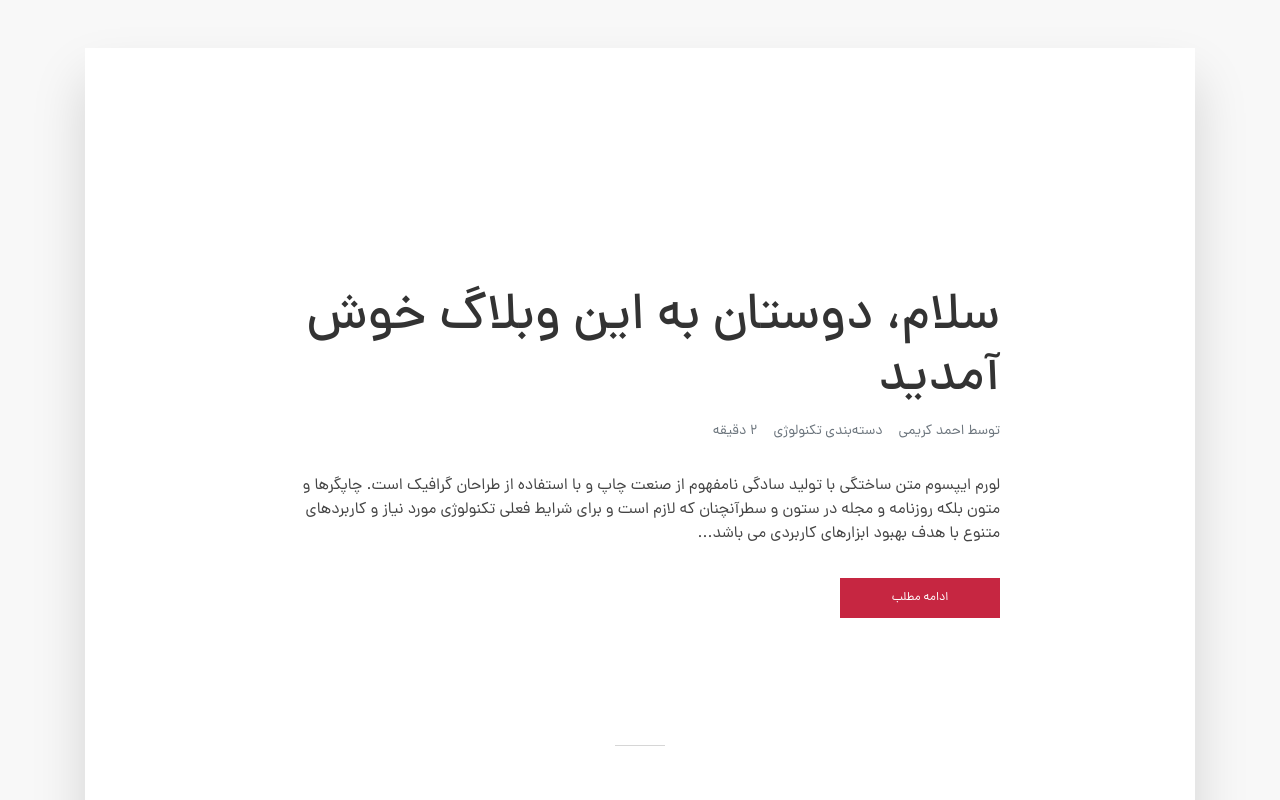
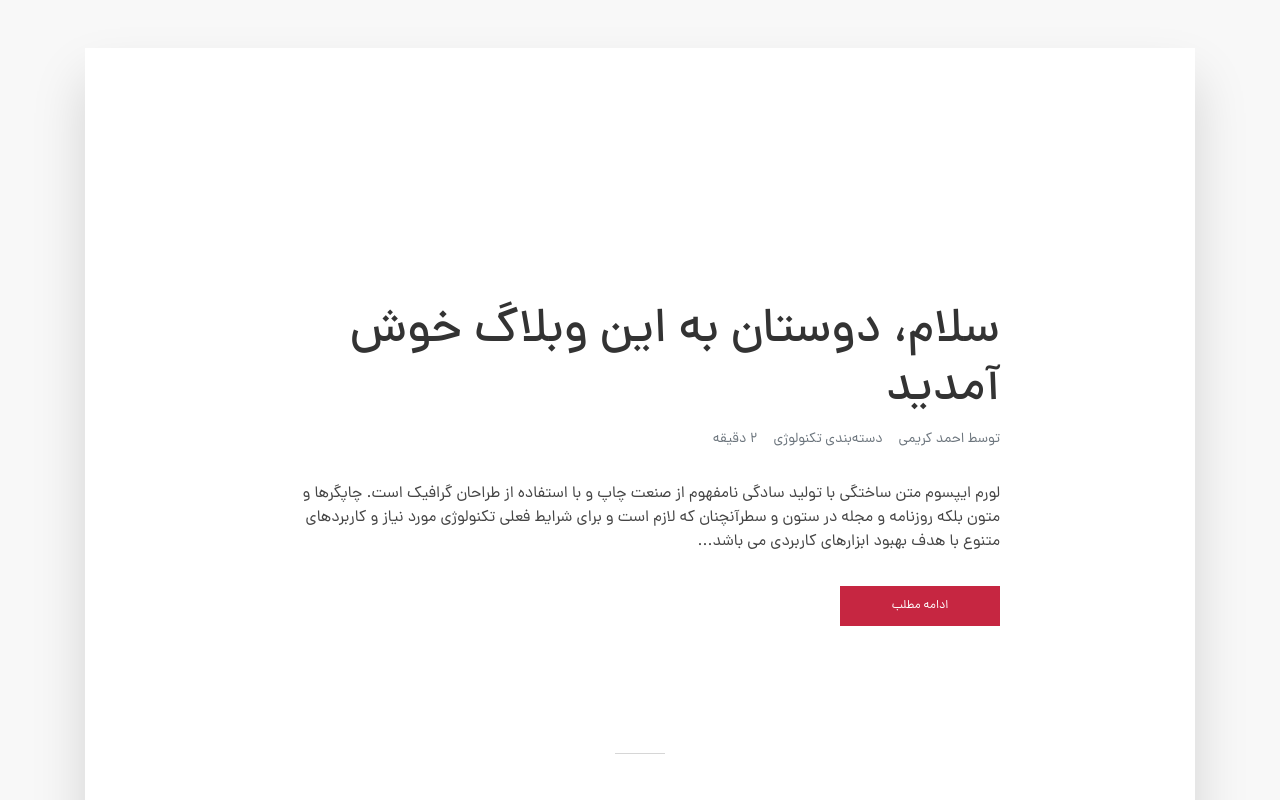
Before and after one commit to meyQuery/typo, a website: page index.html in a window 1280 px wide. Shown: the top 800 px of the page. Drawn offline with Linux system fonts and the light colour scheme.

Commit message:
Fix responsive

```diff
--- a/src/scss/_post.scss
+++ b/src/scss/_post.scss
@@ -21,7 +21,7 @@
 
 .post-title {
     color: #333;
-    font-size: 3.2rem;
+    font-size: 1.5rem;
     margin: 0;
 
     a {
@@ -42,13 +42,14 @@
     margin-top: .625rem;
 
     .post-meta-item {
-        font-size: .875rem;
+        font-size: .625rem;
     }
 }
 
 .post-content {
     color: #444;
     margin-bottom: 2rem;
+    font-size: .875rem;
 }
 
 .btn-post {
@@ -61,12 +62,50 @@
 .btn-danger {
     background: #c62641;
     border: 1px solid #c62641;
-    // -webkit-transition: all .2s;
-    // -o-transition: all .2s;
-    // transition: all .2s;
+}
 
-    // &:hover {
-    //     -webkit-box-shadow: 0 10px 20px 0 rgba(1, 1, 1, .15);
-    //     box-shadow: 0 10px 20px 0 rgba(1, 1, 1, .15);
-    // }
+@media (min-width: 320px) {
+    .post-title {
+        font-size: 1.7rem;
+    }
 }
+
+@media (min-width: 480px) {
+    .post-title {
+        font-size: 1.9rem;
+    }
+
+    .post-meta {
+        .post-meta-item {
+            font-size: .75rem;
+        }
+    }
+}
+
+@media (min-width: 768px) {
+    .post-title {
+        font-size: 2.2rem;
+    }
+
+    .post-meta {
+        .post-meta-item {
+            font-size: .875rem;
+        }
+    }
+
+    .post-content {
+        font-size: 1rem;
+    }
+}
+
+@media (min-width: 992px) {
+    .post-title {
+        font-size: 2.5rem;
+    }
+}
+
+@media (min-width: 1200px) {
+    .post-title {
+        font-size: 3rem;
+    }
+}
--- a/src/scss/_section.scss
+++ b/src/scss/_section.scss
@@ -2,7 +2,37 @@
     background-color: #fff;
     -webkit-box-shadow: 0 30px 50px 0 rgba(1, 1, 1, .15);
     box-shadow: 0 30px 50px 0 rgba(1, 1, 1, .15);
-    padding: 15rem 0;
+    padding: 40px 8%;
+}
+
+@media (min-width: 320px) {
+    .section {
+        padding: 45px 10%;
+    }
+}
+
+@media (min-width: 480px) {
+    .section {
+        padding: 110px 10%;
+    }
+}
+
+@media (min-width: 768px) {
+    .section {
+        padding: 140px 12%;
+    }
+}
+
+@media (min-width: 992px) {
+    .section {
+        padding: 160px 14%;
+    }
+}
+
+@media (min-width: 1200px) {
+    .section {
+        padding: 256px 0;
+    }
 }
 
 .section-content {
```
Also changed, not shown: dist/css/app.css.
